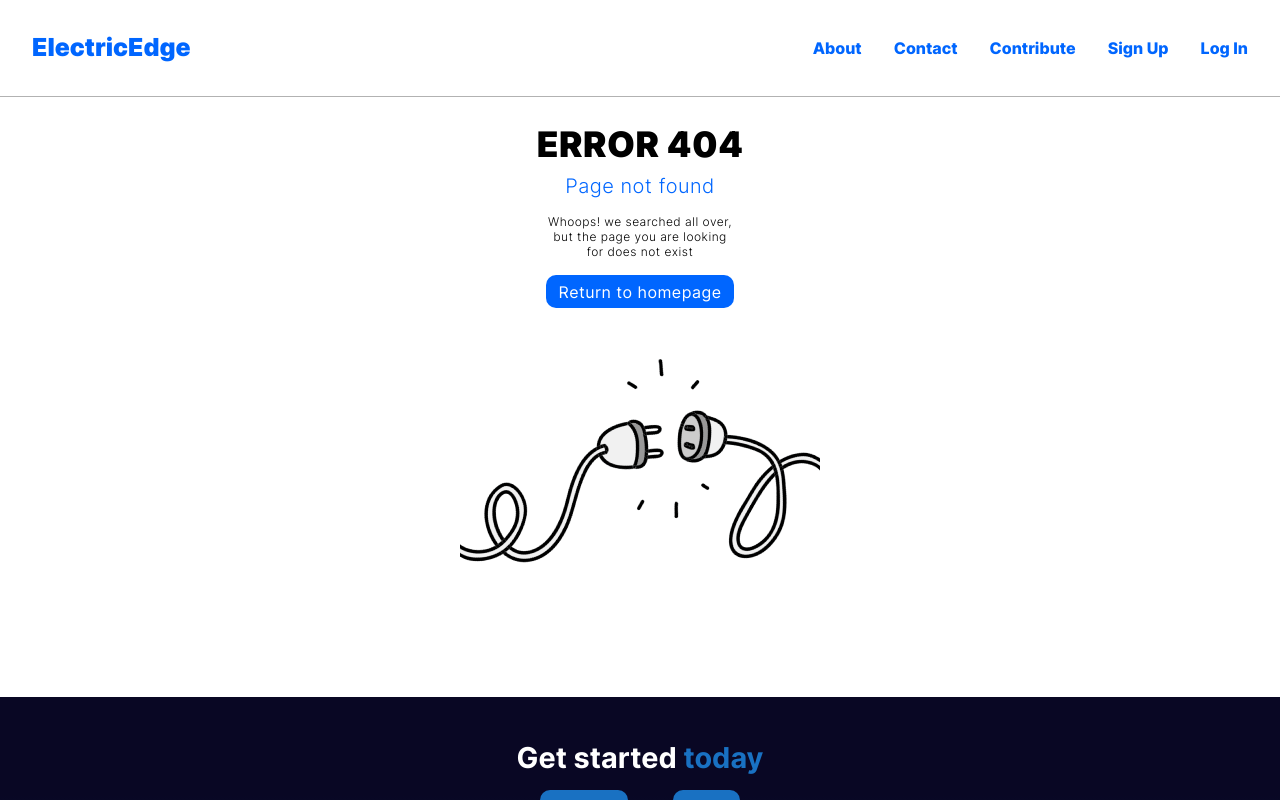
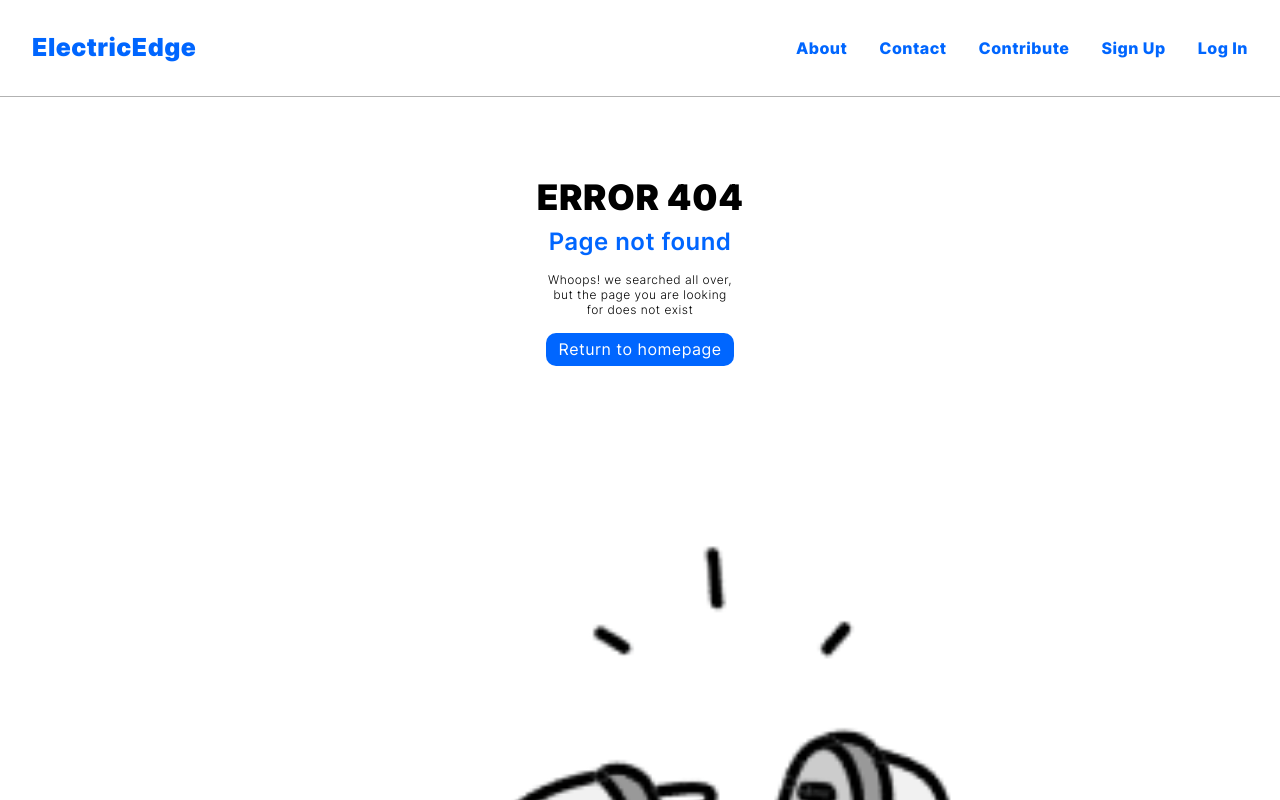
Before and after one commit to krishabbashyal/electric-edge, a Vue app in the folder client/: page / in a window 1280 px wide. Shown: the top 800 px of the page. Built offline with nearby package versions, Linux system fonts and the light colour scheme.

Commit message:
changes
-Added Page Items
-Have commented out the entire app.vue components, so that i can check, will be changed before pull request
-Photo of what it looks like is in the discord
-404 page includes the header and footer embedded

```diff
--- a/client/src/App.vue
+++ b/client/src/App.vue
@@ -1,30 +1,30 @@
 <template>
   <div>
-    <navigation-bar />
+    <!-- <navigation-bar /> -->
     <doesntExist />
     <!-- <hero-section />
     <about-application />
     <how-it-works /> -->
-    <landing-page-footer />
+    <!-- <landing-page-footer /> -->
   </div>
 </template>
 
 <script>
-import NavigationBar from "./components/NavigationBar.vue";
+// import NavigationBar from "./components/NavigationBar.vue";
 // import HeroSection from "./components/HeroSection.vue";
 // import AboutApplication from "./components/AboutApplication.vue";
 // import HowItWorks from "./components/HowItWorks.vue";
-import LandingPageFooter from "./components/LandingPageFooter.vue";
+// import LandingPageFooter from "./components/LandingPageFooter.vue";
 import doesntExist from "./components/404Page.vue";
 
 export default {
   name: "App",
   components: {
-    NavigationBar,
+    // NavigationBar,
     // HeroSection,
     // AboutApplication,
     // HowItWorks,
-    LandingPageFooter,
+    // LandingPageFooter,
     doesntExist,
   },
 };
--- a/client/src/components/404Page.vue
+++ b/client/src/components/404Page.vue
@@ -1,5 +1,6 @@
 <template>
   <div>
+    <NavigationBar/>
     <h1>ERROR 404</h1>
     <h3>Page not found</h3>
     <p>
@@ -12,12 +13,20 @@
       src="../assets/images/404PagePicture.png"
       alt="Extension Cord Unplugged"
     />
+    <ApplicationFooter/>
   </div>
 </template>
 
 <script>
+import ApplicationFooter from "./ApplicationFooter.vue"
+import NavigationBar from "./NavigationBar.vue";
+
 export default {
   name: "doesntExist",
+  components:{
+    ApplicationFooter,
+    NavigationBar,
+  }
 };
 </script>
 
@@ -35,16 +44,15 @@ h1 {
   text-align: center;
   font-weight: 900;
   margin: auto;
-  margin-top: 0.7rem;
+  margin-top: 4rem;
 }
 h3 {
-  font-size: 1.25rem;
+  font-size: 1.5rem;
   width: 15rem;
   text-align: center;
   margin: auto;
-  margin-top: 0.5rem;
-  /* margin-bottom: -1rem; */
-  font-weight: 300;
+  margin-top: .5rem;
+  font-weight: 600;
   color: #0066ff;
 }
 p {
@@ -53,7 +61,6 @@ p {
   text-align: center;
   margin: auto;
   margin-top: 1rem;
-  /* margin-bottom: -1rem; */
   font-weight: 300;
 }
 button {
@@ -72,6 +79,6 @@ img {
   display: block;
   margin-left: auto;
   margin-right: auto;
-  width:max-content;
+  width: 100%;
 }
 </style>
```
